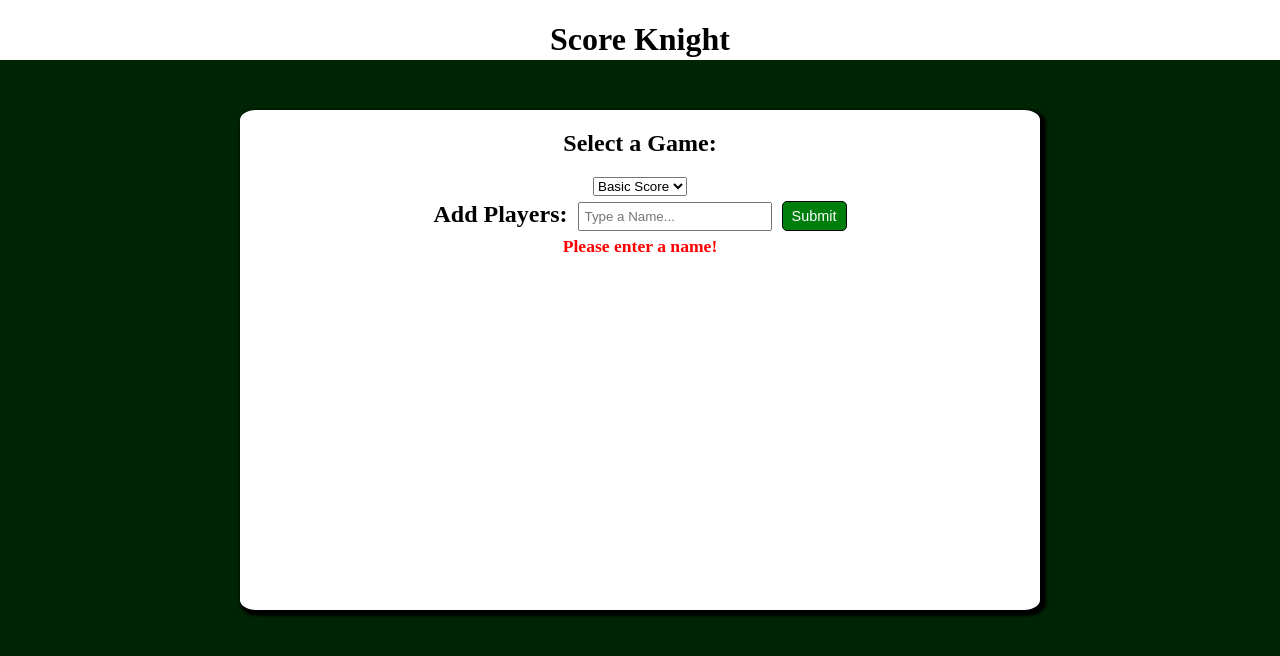
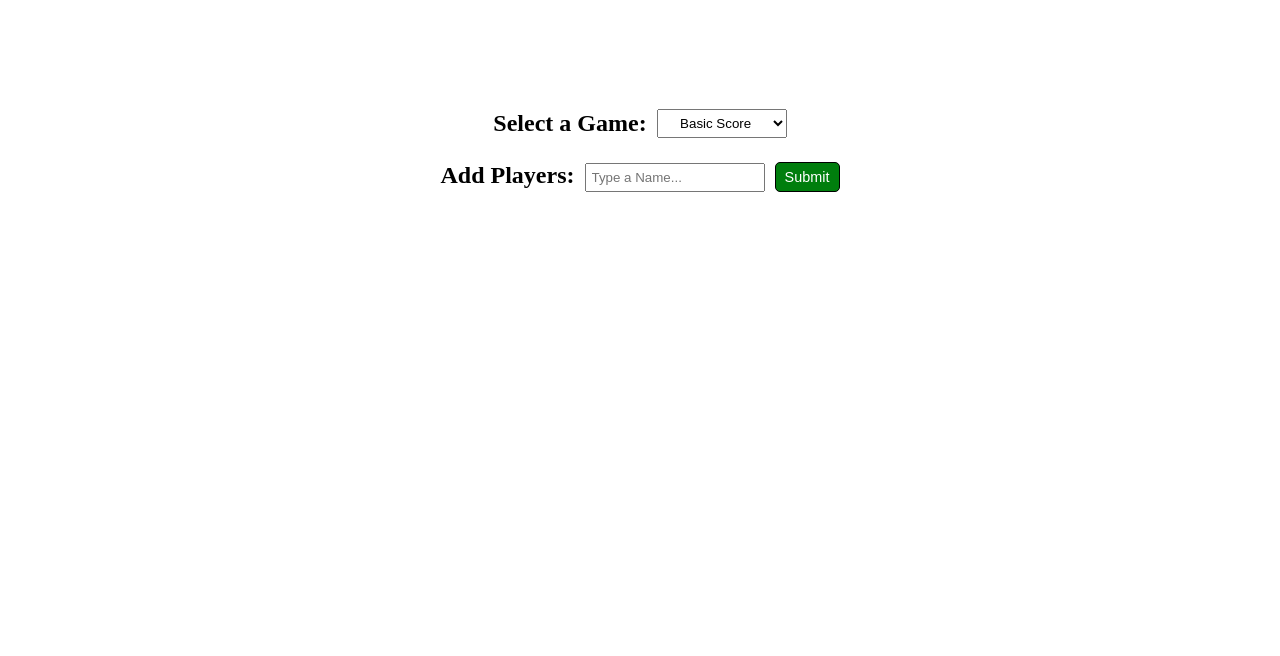
Before and after one commit to AndreasCampan/Score-Knight, a React (Create React App) app: page / in a window 1280 px wide. Shown: the top 656 px of the page. Built offline with nearby package versions, Linux system fonts and the light colour scheme.

Commit message:
-minor css styling modifications for: navview, mainview and index pages -Logic modification for nameInputs on mainview

```diff
--- a/src/components/MainView.jsx
+++ b/src/components/MainView.jsx
@@ -12,16 +12,17 @@ class MainView extends React.Component {
       gameType: 'basic',
       players: [],
       gameData: [],
-      duplicateName: false
+      duplicateName: 0
     };
   }
 
   addPlayer = (name) => {
     let players = this.state.players
     if (name === '') {
+      this.setState({ duplicateName: 2})
       return
     } else if (players.some(players => players.name === name)) {
-      this.setState({ duplicateName: true});
+      this.setState({ duplicateName: 1});
       return
     } else {
       if (this.state.players.length === 0) {
@@ -31,12 +32,12 @@ class MainView extends React.Component {
         namesArray.push({id: name, name: name})
         this.setState({players: namesArray})
       }
-      // this.setState({ duplicateName: false});
+      this.setState({ duplicateName: 0});
     }
   }
 
   changeDuplicate = () =>  {
-    this.setState({duplicateName: false})
+    this.setState({duplicateName: 0})
   }
 
   handleSelect = (e) => {
@@ -61,7 +62,8 @@ class MainView extends React.Component {
       <>
         <NavView />
         <div className="app-container">
-          <h2>Select a Game:</h2>
+          <div className="gameselect-box">
+            <h2 className="title-1">Select a Game:</h2>
             <select name="games" id="games" value={this.state.gameType} onChange={this.handleSelect}>
               <option value="basic">Basic Score</option>
               <option value="dopplekoff">Dopplekoff</option>
@@ -69,6 +71,7 @@ class MainView extends React.Component {
               <option value="rummyo">Rummy-O</option>
               <option value="wizard">Wizard</option>
             </select>
+          </div>
           <NameInputView addPlayer={this.addPlayer} changeDuplicate={this.changeDuplicate} duplicateName={this.state.duplicateName}/>
           {gameScreen}
         </div>
--- a/src/components/mainview.css
+++ b/src/components/mainview.css
@@ -1,9 +1,28 @@
 .app-container {
+  display: flex;
+  flex-direction: column;
+  align-items: center;
+  justify-content: top;
+  text-align: center;
   width: 800px;
-  height: 500px;
-  background-color: white;
-  border-radius: 2%;
-  box-shadow: 3px 3px 3px 3px black;
-  margin-top: 50px;
+  min-height: 500px;
+  margin-top: 10px;
+  padding: 20px;
+}
+
+.gameselect-box {
+  display: flex;
+  flex-direction: row;
+  align-items: center;
+  justify-content: center;
+}
+
+.title-1 {
+  margin-right: 10px;
+}
+
+#games {
+  padding: 5px;
+  min-width: 130px;
   text-align: center;
 }
--- a/src/components/navigation/NavView.jsx
+++ b/src/components/navigation/NavView.jsx
@@ -6,7 +6,7 @@ class NavView extends React.Component {
   render(){
     return(
       <div className="nav-container">
-        <h1>Score Knight</h1>
+        <h1 className="nav-title">Score Knight</h1>
       </div>
     )
   }
--- a/src/components/navigation/navview.css
+++ b/src/components/navigation/navview.css
@@ -1,6 +1,11 @@
 .nav-container {
   width: 100%;
   height: 80px;
-  background-color: white;
+  background-color: rgb(0, 65, 6);
   text-align: center;
 }
+
+.nav-title {
+  color: white;
+  font-weight: 600;
+}
--- a/src/index.css
+++ b/src/index.css
@@ -1,10 +1,14 @@
+* {
+  box-sizing: border-box;
+}
+
 body {
   display: flex;
   flex-direction: column;
   justify-content: center;
   align-items: center;
   margin: 0;
-  background-color: rgb(0, 37, 4);
+  background-color: rgb(255, 255, 255);
 }
 
 .app-bg {
```
Lines whose indentation alone changed are shown as unchanged.
